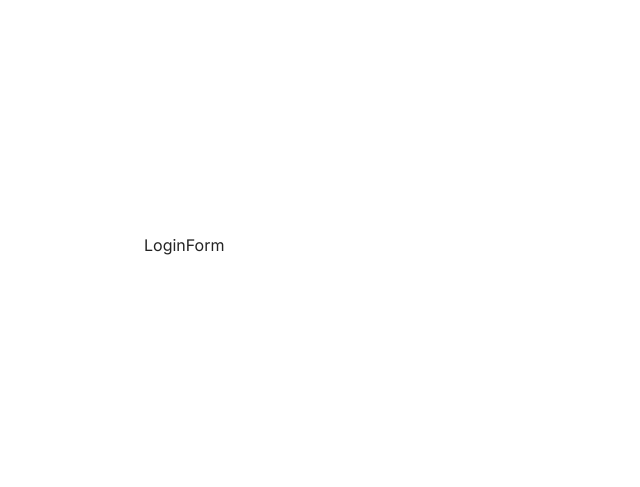
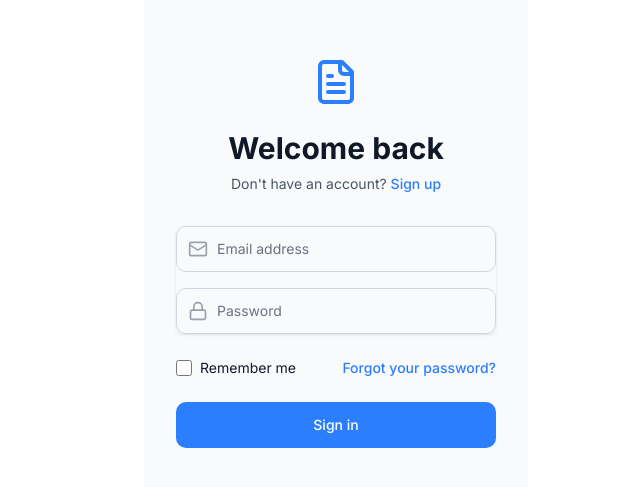
Before and after one commit to saadksioui/resuma, a Next.js app: page /login in a window 1280 px wide. Shown: the part 155-642 px from the top of the page, without its empty margins (304-944 px from the left). Built offline with nearby package versions, Linux system fonts and the light colour scheme.

Commit message:
feat(auth): implement forgot password and login forms with error handling and loading states

```diff
--- a/app/(auth)/_components/forgot-password-form.tsx
+++ b/app/(auth)/_components/forgot-password-form.tsx
@@ -1,10 +1,100 @@
+'use client'
 
-const ForgotPasswordForm = () => {
+import { cn } from '@/lib/utils'
+import { createClient } from '@/utils/supabase/client'
+import { Card, CardContent, CardDescription, CardFooter, CardHeader, CardTitle } from '@/components/ui/card'
+import { Button } from '@/components/ui/button'
+import Link from 'next/link'
+import { useState } from 'react'
+import { FileText, Mail } from 'lucide-react'
+
+export function ForgotPasswordForm() {
+  const [email, setEmail] = useState('')
+  const [error, setError] = useState<string | null>(null)
+  const [success, setSuccess] = useState(false)
+  const [isLoading, setIsLoading] = useState(false)
+
+  const handleForgotPassword = async (e: React.FormEvent) => {
+    e.preventDefault()
+    const supabase = createClient()
+    setIsLoading(true)
+    setError(null)
+
+    try {
+      // The url which will be included in the email. This URL needs to be configured in your redirect URLs in the Supabase dashboard at https://supabase.com/dashboard/project/_/auth/url-configuration
+      const { error } = await supabase.auth.resetPasswordForEmail(email, {
+        redirectTo: `${window.location.origin}/auth/update-password`,
+      })
+      if (error) throw error
+      setSuccess(true)
+    } catch (error: unknown) {
+      setError(error instanceof Error ? error.message : 'An error occurred')
+    } finally {
+      setIsLoading(false)
+    }
+  }
+
   return (
-    <div>
-      ForgotPasswordForm
+    <div className="min-h-[calc(100vh-64px)] flex items-center justify-center bg-gray-50 py-12 px-4 sm:px-6 lg:px-8">
+      {success ? (
+        <Card>
+          <CardHeader>
+            <CardTitle className="text-2xl">Check Your Email</CardTitle>
+            <CardDescription>Password reset instructions sent</CardDescription>
+          </CardHeader>
+          <CardContent>
+            <p className="text-sm text-muted-foreground">
+              If you registered using your email and password, you will receive a password reset
+              email.
+            </p>
+          </CardContent>
+        </Card>
+      ) : (
+        <div className="max-w-md w-full space-y-8">
+          <div className="text-center">
+            <div className="flex justify-center">
+              <FileText className="h-12 w-12 text-blue-500" />
+            </div>
+            <h2 className="mt-6 text-3xl font-bold text-gray-900">Reset Your Password</h2>
+            <p className="mt-2 text-sm text-gray-600">
+              Type in your email and we&apos;ll send you a link to reset your password
+            </p>
+          </div>
+
+          <form className="mt-8 space-y-6" onSubmit={handleForgotPassword}>
+            <div className="rounded-md shadow-sm space-y-4">
+              <div>
+                <label htmlFor="email" className="sr-only">
+                  Email address
+                </label>
+                <div className="relative">
+                  <div className="absolute inset-y-0 left-0 pl-3 flex items-center pointer-events-none">
+                    <Mail className="h-5 w-5 text-gray-400" />
+                  </div>
+                  <input
+                    id="email"
+                    name="email"
+                    type="email"
+                    autoComplete="email"
+                    required
+                    value={email}
+                    onChange={(e) => setEmail(e.target.value)}
+                    className="appearance-none relative block w-full px-3 py-3 pl-10 border border-gray-300 placeholder-gray-500 text-gray-900 rounded-lg focus:outline-none focus:ring-2 focus:ring-blue-500 focus:border-blue-500 focus:z-10 sm:text-sm"
+                    placeholder="Email address"
+                  />
+                </div>
+              </div>
+
+              <button
+                type="submit"
+                className="group relative w-full flex justify-center py-3 px-4 border border-transparent text-sm font-medium rounded-lg text-white bg-blue-500 hover:bg-blue-600 focus:outline-none focus:ring-2 focus:ring-offset-2 focus:ring-blue-500 transition-colors duration-200"
+              >
+                Sign in
+              </button>
+            </div>
+          </form>
+        </div>
+      )}
     </div>
   )
-};
-
-export default ForgotPasswordForm
+}
--- a/app/(auth)/_components/login-form.tsx
+++ b/app/(auth)/_components/login-form.tsx
@@ -1,10 +1,132 @@
+'use client'
 
-const LoginForm = () => {
+import { cn } from '@/lib/utils'
+import { createClient } from '@/utils/supabase/client'
+import { Button } from '@/components/ui/button'
+import Link from 'next/link'
+import { useRouter } from 'next/navigation'
+import { useState } from 'react'
+import { FileText, Lock, Mail } from 'lucide-react'
+
+export function LoginForm() {
+  const [email, setEmail] = useState('')
+  const [password, setPassword] = useState('')
+  const [error, setError] = useState<string | null>(null)
+  const [isLoading, setIsLoading] = useState(false)
+  const router = useRouter()
+
+  const handleLogin = async (e: React.FormEvent) => {
+    e.preventDefault()
+    const supabase = createClient()
+    setIsLoading(true)
+    setError(null)
+
+    try {
+      const { error } = await supabase.auth.signInWithPassword({
+        email,
+        password,
+      })
+      if (error) throw error
+      // Update this route to redirect to an authenticated route. The user already has an active session.
+      router.push('/protected')
+    } catch (error: unknown) {
+      setError(error instanceof Error ? error.message : 'An error occurred')
+    } finally {
+      setIsLoading(false)
+    }
+  }
+
   return (
-    <div>
-      LoginForm
+    <div className="min-h-[calc(100vh-64px)] flex items-center justify-center bg-gray-50 py-12 px-4 sm:px-6 lg:px-8">
+      <div className="max-w-md w-full space-y-8">
+        <div className="text-center">
+          <div className="flex justify-center">
+            <FileText className="h-12 w-12 text-blue-500" />
+          </div>
+          <h2 className="mt-6 text-3xl font-bold text-gray-900">Welcome back</h2>
+          <p className="mt-2 text-sm text-gray-600">
+            Don't have an account?{' '}
+            <Link href="/register" className="font-medium text-blue-500 hover:text-blue-600">
+              Sign up
+            </Link>
+          </p>
+        </div>
+
+        <form className="mt-8 space-y-6" onSubmit={handleLogin}>
+          <div className="rounded-md shadow-sm space-y-4">
+            <div>
+              <label htmlFor="email" className="sr-only">
+                Email address
+              </label>
+              <div className="relative">
+                <div className="absolute inset-y-0 left-0 pl-3 flex items-center pointer-events-none">
+                  <Mail className="h-5 w-5 text-gray-400" />
+                </div>
+                <input
+                  id="email"
+                  name="email"
+                  type="email"
+                  autoComplete="email"
+                  required
+                  value={email}
+                  onChange={(e) => setEmail(e.target.value)}
+                  className="appearance-none relative block w-full px-3 py-3 pl-10 border border-gray-300 placeholder-gray-500 text-gray-900 rounded-lg focus:outline-none focus:ring-2 focus:ring-blue-500 focus:border-blue-500 focus:z-10 sm:text-sm"
+                  placeholder="Email address"
+                />
+              </div>
+            </div>
+
+            <div>
+              <label htmlFor="password" className="sr-only">
+                Password
+              </label>
+              <div className="relative">
+                <div className="absolute inset-y-0 left-0 pl-3 flex items-center pointer-events-none">
+                  <Lock className="h-5 w-5 text-gray-400" />
+                </div>
+                <input
+                  id="password"
+                  name="password"
+                  type="password"
+                  autoComplete="current-password"
+                  required
+                  value={password}
+                  onChange={(e) => setPassword(e.target.value)}
+                  className="appearance-none relative block w-full px-3 py-3 pl-10 border border-gray-300 placeholder-gray-500 text-gray-900 rounded-lg focus:outline-none focus:ring-2 focus:ring-blue-500 focus:border-blue-500 focus:z-10 sm:text-sm"
+                  placeholder="Password"
+                />
+              </div>
+            </div>
+          </div>
+
+          <div className="flex items-center justify-between">
+            <div className="flex items-center">
+              <input
+                id="remember-me"
+                name="remember-me"
+                type="checkbox"
+                className="h-4 w-4 text-blue-500 focus:ring-blue-500 border-gray-300 rounded"
+              />
+              <label htmlFor="remember-me" className="ml-2 block text-sm text-gray-900">
+                Remember me
+              </label>
+            </div>
+
+            <div className="text-sm">
+              <a href="#" className="font-medium text-blue-500 hover:text-blue-600">
+                Forgot your password?
+              </a>
+            </div>
+          </div>
+
+          <button
+            type="submit"
+            className="group relative w-full flex justify-center py-3 px-4 border border-transparent text-sm font-medium rounded-lg text-white bg-blue-500 hover:bg-blue-600 focus:outline-none focus:ring-2 focus:ring-offset-2 focus:ring-blue-500 transition-colors duration-200"
+          >
+            Sign in
+          </button>
+        </form>
+      </div>
     </div>
   )
-};
-
-export default LoginForm
+}
--- a/app/(auth)/_components/logout-button.tsx
+++ b/app/(auth)/_components/logout-button.tsx
@@ -1,10 +1,17 @@
+'use client'
 
-const LogoutButton = () => {
-  return (
-    <div>
-      LogoutButton
-    </div>
-  )
-};
+import { createClient } from '@/utils/supabase/client'
+import { Button } from '@/components/ui/button'
+import { useRouter } from 'next/navigation'
 
-export default LogoutButton
+export function LogoutButton() {
+  const router = useRouter()
+
+  const logout = async () => {
+    const supabase = createClient()
+    await supabase.auth.signOut()
+    router.push('/login')
+  }
+
+  return <Button onClick={logout}>Logout</Button>
+}
--- a/app/(auth)/forgot-password/page.tsx
+++ b/app/(auth)/forgot-password/page.tsx
@@ -1,4 +1,5 @@
-import ForgotPasswordForm from "../_components/forgot-password-form";
+import { ForgotPasswordForm } from "../_components/forgot-password-form";
+
 
 export default function Page() {
   return (
--- a/app/(auth)/login/page.tsx
+++ b/app/(auth)/login/page.tsx
@@ -1,4 +1,5 @@
-import LoginForm from "../_components/login-form";
+import { LoginForm } from "../_components/login-form";
+
 
 
 export default function Page() {
--- a/app/dashboard/page.tsx
+++ b/app/dashboard/page.tsx
@@ -1,6 +1,5 @@
 import { createClient } from "@/utils/supabase/server";
 import { redirect, useRouter } from "next/navigation";
-import { useEffect } from "react";
 
 const Dashboard = async () => {
   const supabase = await createClient()
--- a/middleware.ts
+++ b/middleware.ts
@@ -7,6 +7,8 @@ export async function middleware(request: NextRequest) {
 
 export const config = {
   matcher: [
-    '/dashboard/:path*'
+    '/dashboard',
+    '/upgrade',
+    '/settings'
   ],
 }
--- a/utils/supabase/middleware.ts
+++ b/utils/supabase/middleware.ts
@@ -15,7 +15,7 @@ export async function updateSession(request: NextRequest) {
           return request.cookies.getAll()
         },
         setAll(cookiesToSet) {
-          cookiesToSet.forEach(({ name, value, options }) => request.cookies.set(name, value))
+          cookiesToSet.forEach(({ name, value }) => request.cookies.set(name, value))
           supabaseResponse = NextResponse.next({
             request,
           })
@@ -44,7 +44,7 @@ export async function updateSession(request: NextRequest) {
   ) {
     // no user, potentially respond by redirecting the user to the login page
     const url = request.nextUrl.clone()
-    url.pathname = '/login'
+    url.pathname = '/auth/login'
     return NextResponse.redirect(url)
   }
 
```
